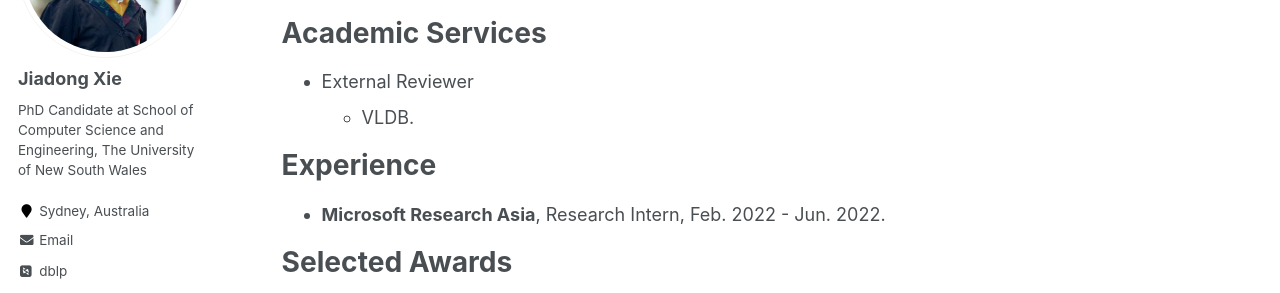
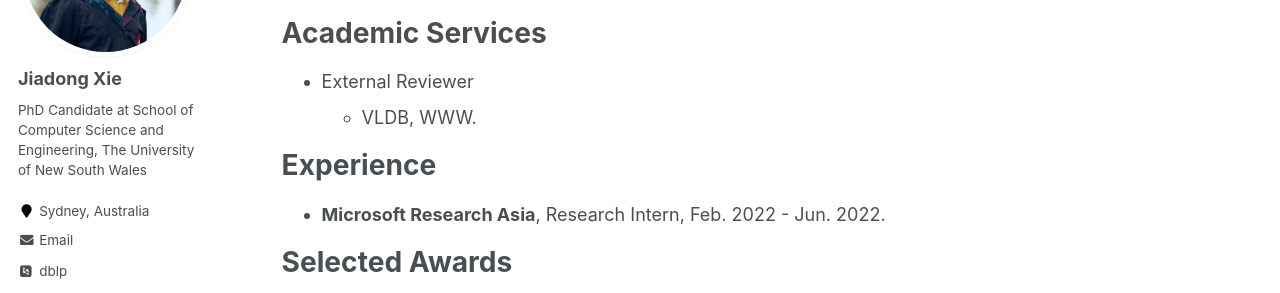
Before and after one commit to Xiejiadong/Xiejiadong.github.io, a Jekyll site: the page built from _pages/about.md, in a window 1280 px wide and 900 px high, scrolled down 726 px. Shown: the part 153-446 px from the top of the window. Built offline with Jekyll 4.4.1, drawn with Linux system fonts in a browser that asks for light colours; some web fonts are replaced.

Commit message:
Update about.md

```diff
--- a/_pages/about.md
+++ b/_pages/about.md
@@ -31,7 +31,7 @@ Teaching
 Academic Services
 ======
 - External Reviewer
-  - VLDB.
+  - VLDB, WWW.
 
 
 Experience
```
